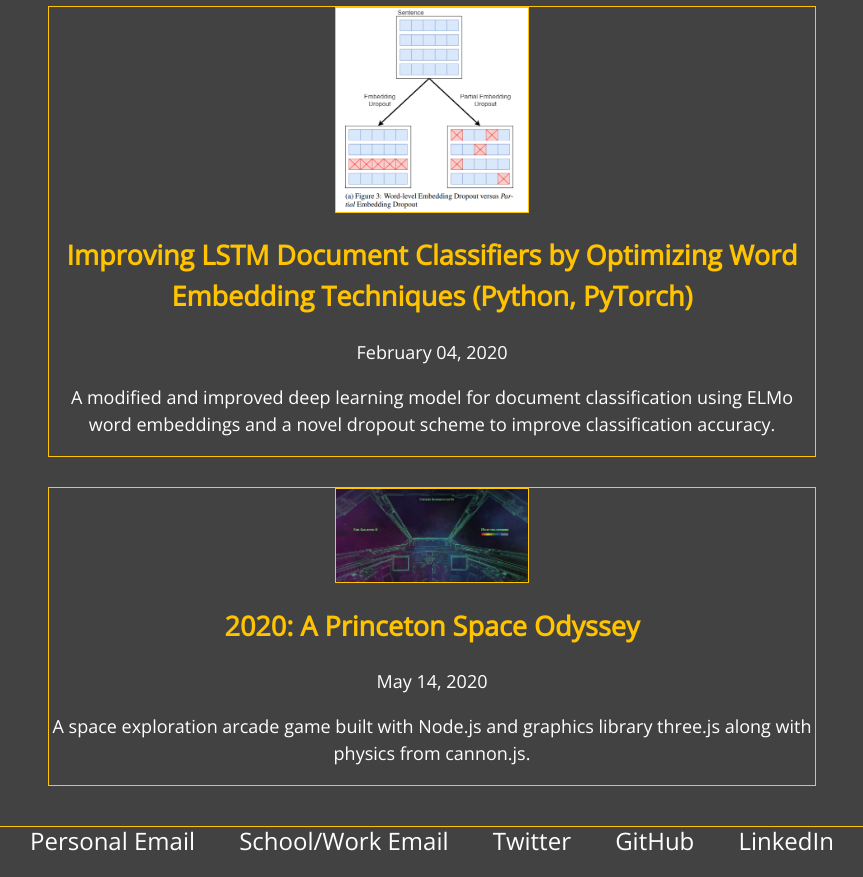
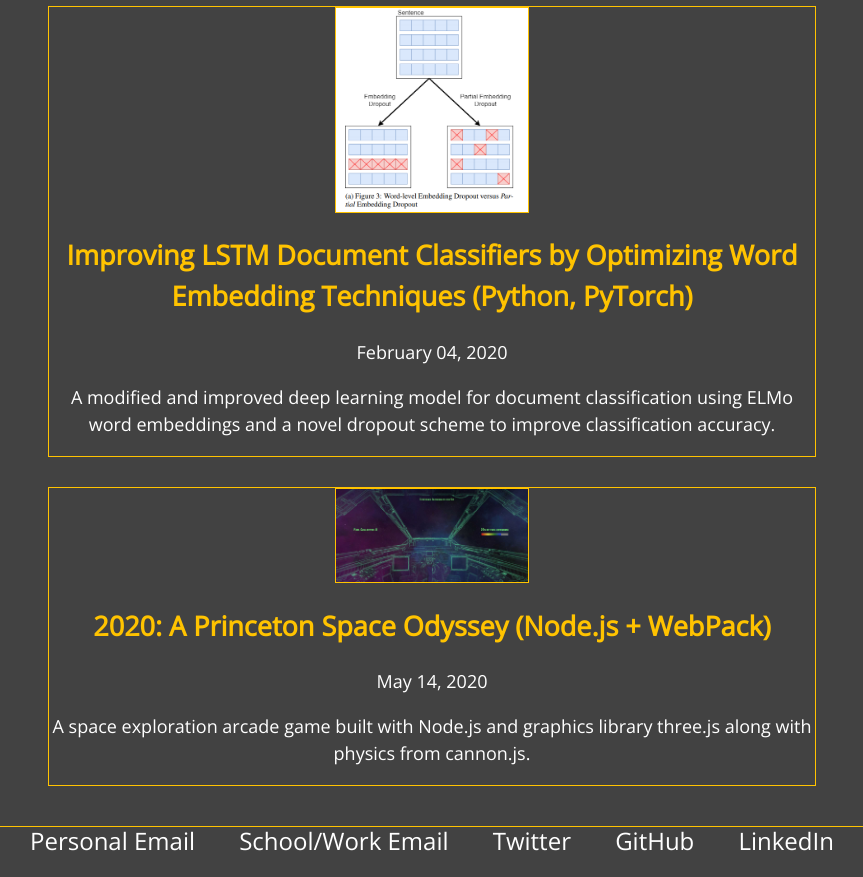
Before and after one commit to justintranjt/justintranjt.github.io, a Jekyll site: the page built from projects/index.html, in a window 1280 px wide and 900 px high, scrolled down 3579 px, cut to the strip 23-900 px from the top of the window. Shown: the whole strip, without its empty margins (208-1071 px from the left). Built offline with Jekyll 4.4.1, drawn with Linux system fonts in a browser that asks for light colours.

Commit message:
Fix naming

```diff
--- a/_projects/2020-05-14-2020-A-Princeton-Space-Odyssey.md
+++ b/_projects/2020-05-14-2020-A-Princeton-Space-Odyssey.md
@@ -1,16 +1,16 @@
 ---
 layout: post
-title: "2020: A Princeton Space Odyssey"
+title: "2020: A Princeton Space Odyssey (Node.js + WebPack)"
 date: 2020-05-14
 description: A space exploration arcade game built with Node.js and graphics library three.js along with physics from cannon.js.
 image: /projects/hud.jpg
 ---
 
-![2020: A Princeton Space Odyssey's introductory Menu screen](/projects/menu.jpg)
+![2020: A Princeton Space Odyssey's introductory Menu screen](/projects/menu.png)
 
 # Introduction
 
-[Play "2020: A Princeton Space Odyssey"!](https://teferiemmanuel.github.io/2020-A-Princeton-Space-Odyssey/)
+## [Play "2020: A Princeton Space Odyssey"](https://teferiemmanuel.github.io/2020-A-Princeton-Space-Odyssey/)
 
 The year is 2020, and you are stranded in outer space, far far away from home. To get home you must travel through a series of wormholes. But here’s the catch, you need fuel to travel through these wormholes.
 
```
